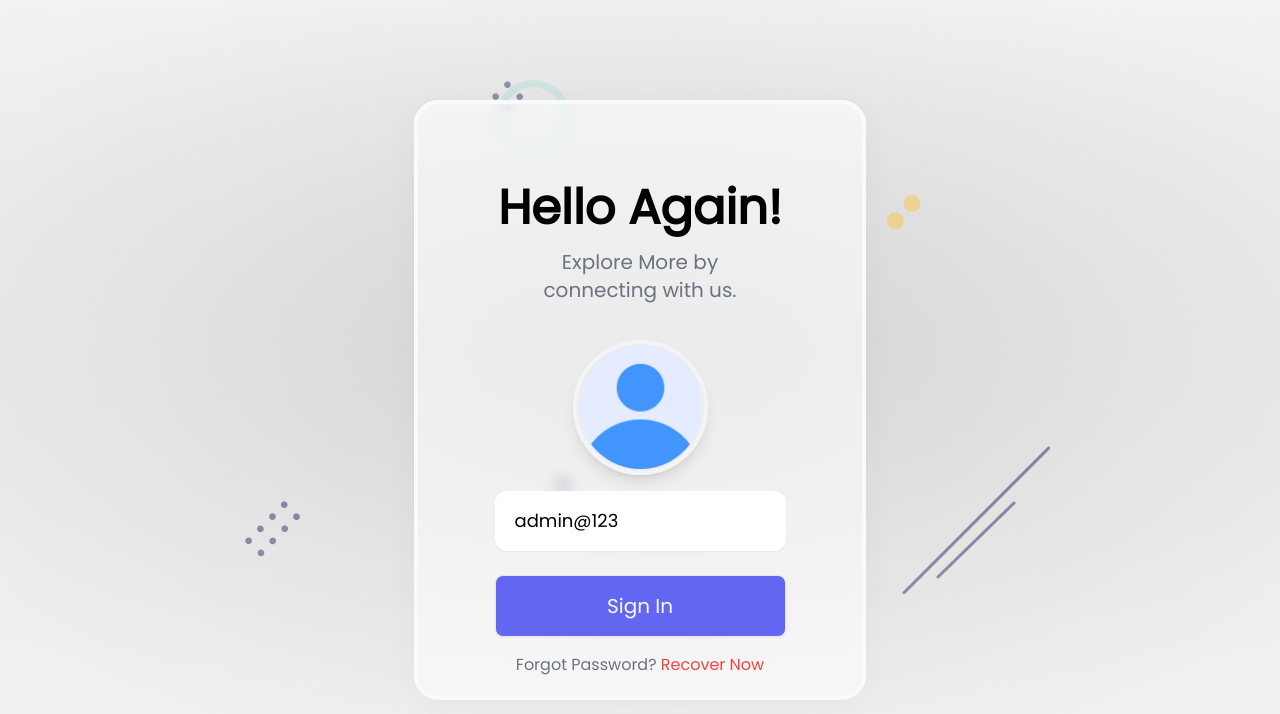
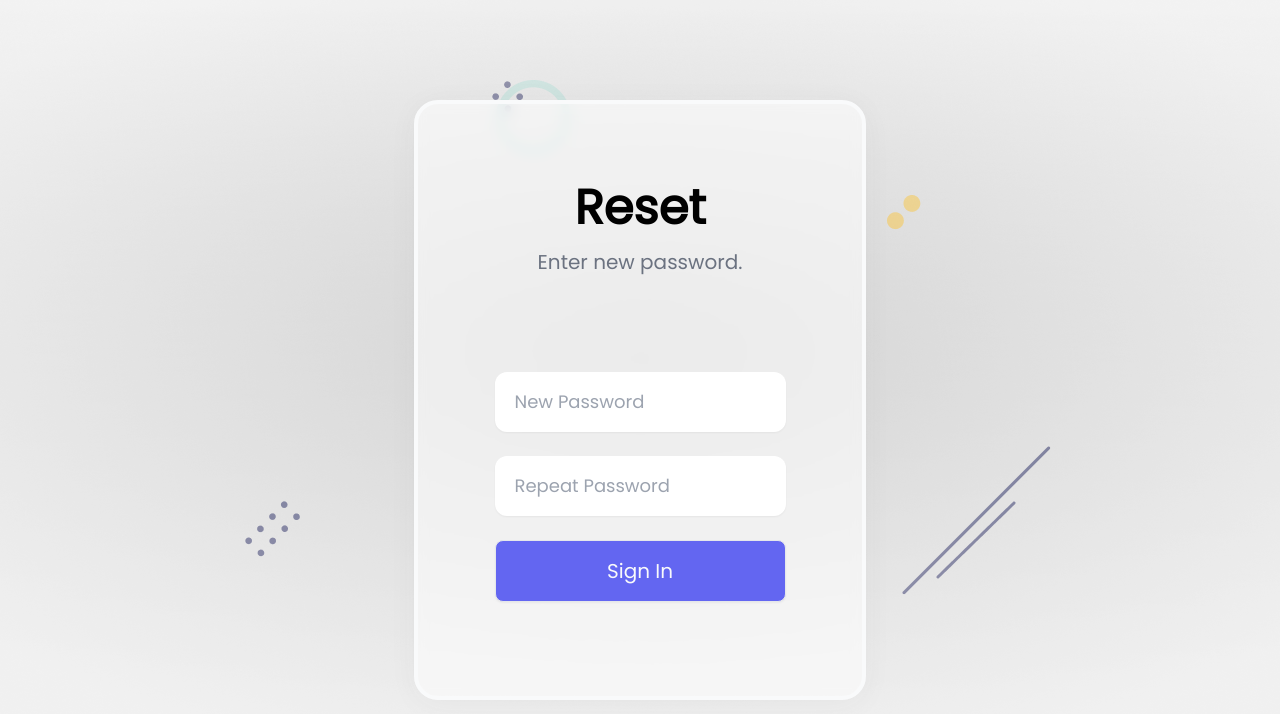
Before and after one commit to IbroTao/LoginApp, a React (Create React App) app in the folder client/: page /reset in a window 1280 px wide. Shown: the top 714 px of the page. Built offline with nearby package versions, Linux system fonts and the light colour scheme.

Commit message:
New: resetPassword route verified and validated

```diff
--- a/client/src/components/Reset.js
+++ b/client/src/components/Reset.js
@@ -1,6 +1,4 @@
 import React from "react";
-import { Link } from "react-router-dom";
-import avatar from '../assets/profile.png'
 import {Toaster} from "react-hot-toast"
 import {useFormik} from "formik"
 import {passwordValidate} from '../helpers/validate.js'
@@ -11,7 +9,8 @@ export default function Reset() {
 
     const formik = useFormik({
         initialValues: {
-            password: 'admin@123'
+            password: '',
+            confirm_pwd: ''
         },
         validate: passwordValidate,
         validateOnBlur: false,
@@ -30,26 +29,19 @@ export default function Reset() {
                 <div className={styles.glass}>
 
                     <div className="title flex flex-col items-center">
-                        <h4 className="text-5xl font-bold">Hello Again!</h4>
+                        <h4 className="text-5xl font-bold">Reset</h4>
                         <span className="py-4 text-xl w-2/3 text-center text-gray-500">
-                            Explore More by connecting with us.
+                            Enter new password.
                         </span>
                     </div>
 
-                    <form className="py-1" onSubmit={formik.handleSubmit}>
-                        <div className="profile flex justify-center py-4">
-                            <img src={avatar} className={styles.profile_img} alt="avatar"></img>
-                        </div>
+                    <form className="py-20" onSubmit={formik.handleSubmit}>
+                        <div className="textbox flex flex-col items-center gap-6 ">
+                            <input {...formik.getFieldProps('password')} className={styles.textbox} type="text" placeholder="New Password"/>
+                            <input {...formik.getFieldProps('confirm_pwd')} className={styles.textbox} type="text" placeholder="Repeat Password"/>
 
-                        <div className="textbox flex flex-col items-center gap-6 ">
-                            <input {...formik.getFieldProps('password')} className={styles.textbox} type="text" placeholder="Password"/>
                             <button className={styles.btn} type="submit">Sign In</button>
                         </div>
-
-                        <div className="text-center py-4">
-                            <span className="text-gray-500 ">Forgot Password? <Link className='text-red-500' to ="/recovery">Recover Now</Link></span>
-                        </div>
-
                     </form>
                 </div>
             </div>
--- a/client/src/helpers/validate.js
+++ b/client/src/helpers/validate.js
@@ -12,6 +12,11 @@ export async function passwordValidate(values) {
     const errors = passwordVerify({}, values);
 
     return errors;
+}
+
+/**validate reset password */
+export async function  resetPasswordValidation(values) {
+
 }
 
 /**validate password */
```
